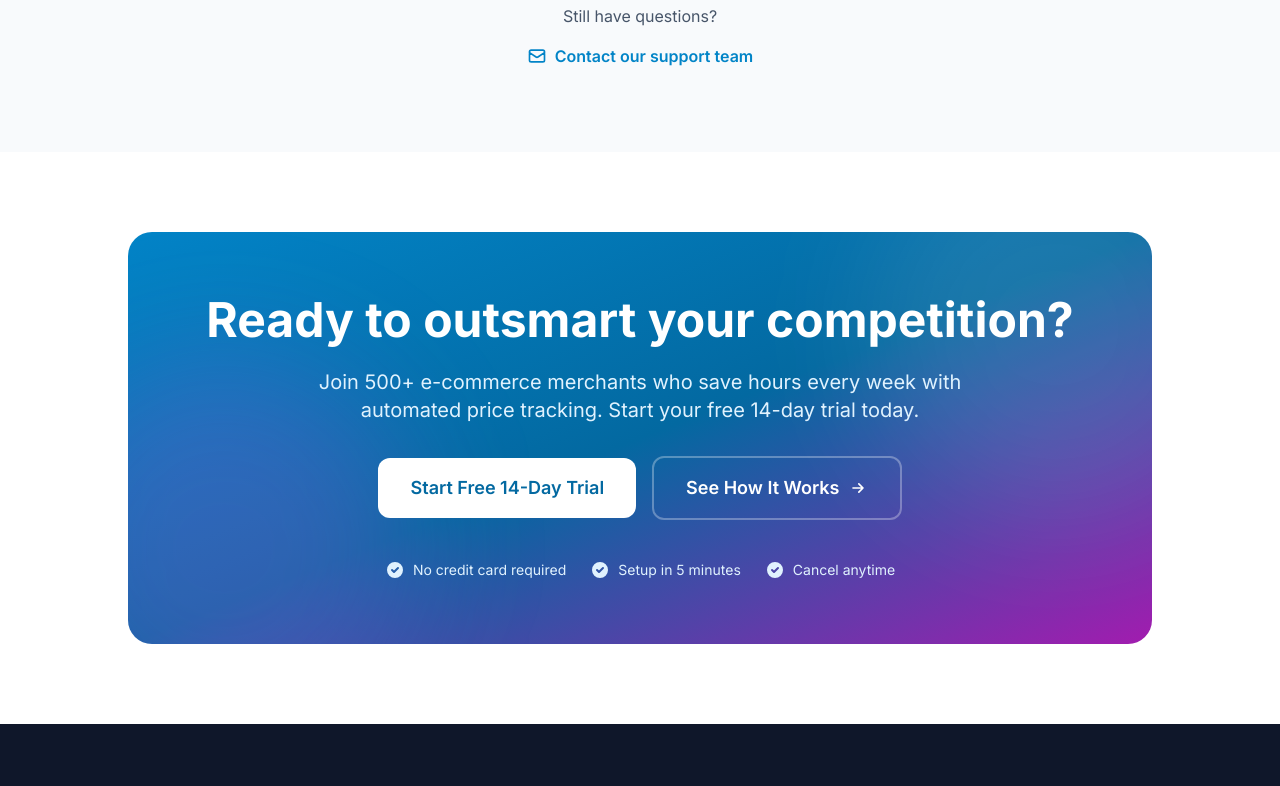
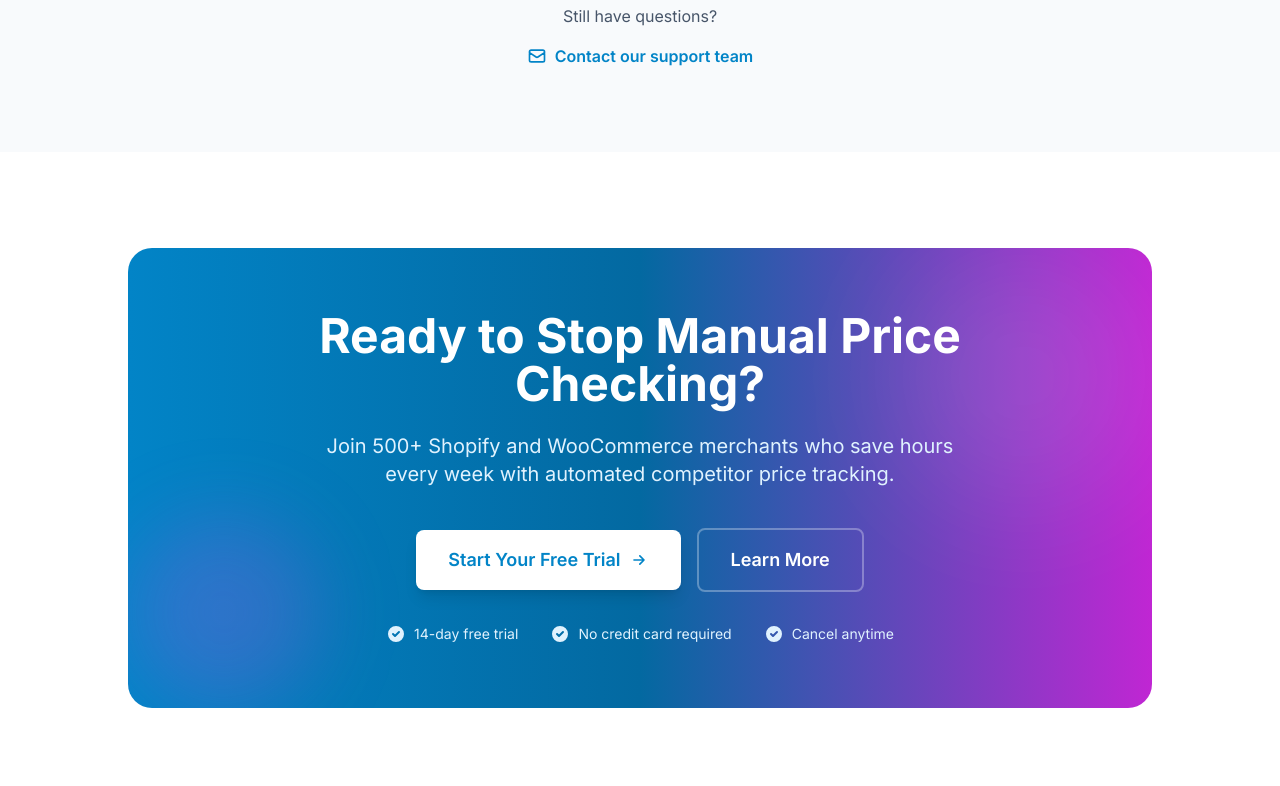
Before and after one commit to INDEX-prog/pricehawk, a Next.js app: page / in a window 1280 px wide. Shown: the part 5360-6146 px from the top of the page. Built offline with nearby package versions, Linux system fonts and the light colour scheme.

Commit message:
feat: initial project

```diff
--- a/components/CTA.tsx
+++ b/components/CTA.tsx
@@ -1,111 +1,59 @@
-"use client";
-
 import Link from "next/link";
 
-export default function CTA(): React.ReactElement {
-  const handleCTAClick = (ctaName: string): void => {
-    if (typeof window !== "undefined" && (window as Window & { trackCTAClick?: (name: string, location: string) => void }).trackCTAClick) {
-      (window as Window & { trackCTAClick: (name: string, location: string) => void }).trackCTAClick(ctaName, "bottom_cta");
-    }
-    if (typeof window !== "undefined" && (window as Window & { trackConversion?: (type: string, value: number) => void }).trackConversion) {
-      (window as Window & { trackConversion: (type: string, value: number) => void }).trackConversion("cta_bottom_click", 1);
-    }
-  };
+export default function CTA() {
+  return (
+    <section className="section-padding bg-white">
+      <div className="max-w-5xl mx-auto">
+        <div className="relative bg-gradient-to-r from-primary-600 via-primary-700 to-accent-600 rounded-3xl p-12 md:p-16 overflow-hidden">
+          {/* Background decorations */}
+          <div className="absolute top-0 right-0 w-64 h-64 bg-white/10 rounded-full blur-3xl" />
+          <div className="absolute bottom-0 left-0 w-48 h-48 bg-accent-500/20 rounded-full blur-2xl" />
 
-  return (
-    <section className="py-20 px-4 sm:px-6 lg:px-8">
-      <div className="max-w-5xl mx-auto">
-        <div className="relative bg-gradient-to-br from-primary-600 via-primary-700 to-accent-700 rounded-3xl p-8 md:p-16 overflow-hidden">
-          {/* Background decoration */}
-          <div className="absolute top-0 left-0 w-full h-full overflow-hidden">
-            <div className="absolute -top-24 -right-24 w-96 h-96 bg-white/10 rounded-full blur-3xl"></div>
-            <div className="absolute -bottom-24 -left-24 w-96 h-96 bg-accent-500/20 rounded-full blur-3xl"></div>
-          </div>
-
-          {/* Content */}
           <div className="relative text-center">
-            <h2 className="text-3xl sm:text-4xl md:text-5xl font-bold text-white mb-6">
-              Ready to outsmart your competition?
+            <h2 className="text-3xl md:text-4xl lg:text-5xl font-bold text-white mb-6">
+              Ready to Stop Manual Price Checking?
             </h2>
-            <p className="text-xl text-primary-100 mb-8 max-w-2xl mx-auto">
-              Join 500+ e-commerce merchants who save hours every week with
-              automated price tracking. Start your free 14-day trial today.
+            <p className="text-lg md:text-xl text-primary-100 mb-10 max-w-2xl mx-auto">
+              Join 500+ Shopify and WooCommerce merchants who save hours every week
+              with automated competitor price tracking.
             </p>
 
-            {/* CTA Buttons */}
-            <div className="flex flex-col sm:flex-row items-center justify-center gap-4">
+            <div className="flex flex-col sm:flex-row items-center justify-center gap-4 mb-8">
               <Link
                 href="#pricing"
-                onClick={() => handleCTAClick("start_free_trial")}
-                className="w-full sm:w-auto bg-white text-primary-700 px-8 py-4 rounded-xl font-semibold text-lg transition-all hover:shadow-xl hover:bg-primary-50"
+                className="inline-flex items-center justify-center px-8 py-4 text-lg font-semibold text-primary-600 bg-white rounded-lg hover:bg-gray-100 transition-all duration-200 shadow-lg hover:shadow-xl hover:-translate-y-0.5 w-full sm:w-auto"
               >
-                Start Free 14-Day Trial
+                Start Your Free Trial
+                <svg className="w-5 h-5 ml-2" fill="none" stroke="currentColor" viewBox="0 0 24 24">
+                  <path strokeLinecap="round" strokeLinejoin="round" strokeWidth={2} d="M13 7l5 5m0 0l-5 5m5-5H6" />
+                </svg>
               </Link>
               <Link
-                href="#how-it-works"
-                onClick={() => handleCTAClick("see_demo")}
-                className="w-full sm:w-auto flex items-center justify-center space-x-2 text-white border-2 border-white/30 hover:border-white px-8 py-4 rounded-xl font-semibold text-lg transition-all"
+                href="#features"
+                className="inline-flex items-center justify-center px-8 py-4 text-lg font-semibold text-white border-2 border-white/30 rounded-lg hover:bg-white/10 transition-all duration-200 w-full sm:w-auto"
               >
-                <span>See How It Works</span>
-                <svg
-                  className="w-5 h-5"
-                  fill="none"
-                  stroke="currentColor"
-                  viewBox="0 0 24 24"
-                >
-                  <path
-                    strokeLinecap="round"
-                    strokeLinejoin="round"
-                    strokeWidth={2}
-                    d="M13 7l5 5m0 0l-5 5m5-5H6"
-                  />
-                </svg>
+                Learn More
               </Link>
             </div>
 
-            {/* Trust badges */}
-            <div className="mt-10 flex flex-wrap items-center justify-center gap-6 text-sm text-primary-100">
-              <div className="flex items-center space-x-2">
-                <svg
-                  className="w-5 h-5"
-                  fill="currentColor"
-                  viewBox="0 0 20 20"
-                >
-                  <path
-                    fillRule="evenodd"
-                    d="M10 18a8 8 0 100-16 8 8 0 000 16zm3.707-9.293a1 1 0 00-1.414-1.414L9 10.586 7.707 9.293a1 1 0 00-1.414 1.414l2 2a1 1 0 001.414 0l4-4z"
-                    clipRule="evenodd"
-                  />
+            <div className="flex flex-wrap items-center justify-center gap-x-8 gap-y-3 text-sm text-primary-100">
+              <div className="flex items-center">
+                <svg className="w-5 h-5 mr-2" fill="currentColor" viewBox="0 0 20 20">
+                  <path fillRule="evenodd" d="M10 18a8 8 0 100-16 8 8 0 000 16zm3.707-9.293a1 1 0 00-1.414-1.414L9 10.586 7.707 9.293a1 1 0 00-1.414 1.414l2 2a1 1 0 001.414 0l4-4z" clipRule="evenodd" />
                 </svg>
-                <span>No credit card required</span>
+                14-day free trial
               </div>
-              <div className="flex items-center space-x-2">
-                <svg
-                  className="w-5 h-5"
-                  fill="currentColor"
-                  viewBox="0 0 20 20"
-                >
-                  <path
-                    fillRule="evenodd"
-                    d="M10 18a8 8 0 100-16 8 8 0 000 16zm3.707-9.293a1 1 0 00-1.414-1.414L9 10.586 7.707 9.293a1 1 0 00-1.414 1.414l2 2a1 1 0 001.414 0l4-4z"
-                    clipRule="evenodd"
-                  />
+              <div className="flex items-center">
+                <svg className="w-5 h-5 mr-2" fill="currentColor" viewBox="0 0 20 20">
+                  <path fillRule="evenodd" d="M10 18a8 8 0 100-16 8 8 0 000 16zm3.707-9.293a1 1 0 00-1.414-1.414L9 10.586 7.707 9.293a1 1 0 00-1.414 1.414l2 2a1 1 0 001.414 0l4-4z" clipRule="evenodd" />
                 </svg>
-                <span>Setup in 5 minutes</span>
+                No credit card required
               </div>
-              <div className="flex items-center space-x-2">
-                <svg
-                  className="w-5 h-5"
-                  fill="currentColor"
-                  viewBox="0 0 20 20"
-                >
-                  <path
-                    fillRule="evenodd"
-                    d="M10 18a8 8 0 100-16 8 8 0 000 16zm3.707-9.293a1 1 0 00-1.414-1.414L9 10.586 7.707 9.293a1 1 0 00-1.414 1.414l2 2a1 1 0 001.414 0l4-4z"
-                    clipRule="evenodd"
-                  />
+              <div className="flex items-center">
+                <svg className="w-5 h-5 mr-2" fill="currentColor" viewBox="0 0 20 20">
+                  <path fillRule="evenodd" d="M10 18a8 8 0 100-16 8 8 0 000 16zm3.707-9.293a1 1 0 00-1.414-1.414L9 10.586 7.707 9.293a1 1 0 00-1.414 1.414l2 2a1 1 0 001.414 0l4-4z" clipRule="evenodd" />
                 </svg>
-                <span>Cancel anytime</span>
+                Cancel anytime
               </div>
             </div>
           </div>
```
